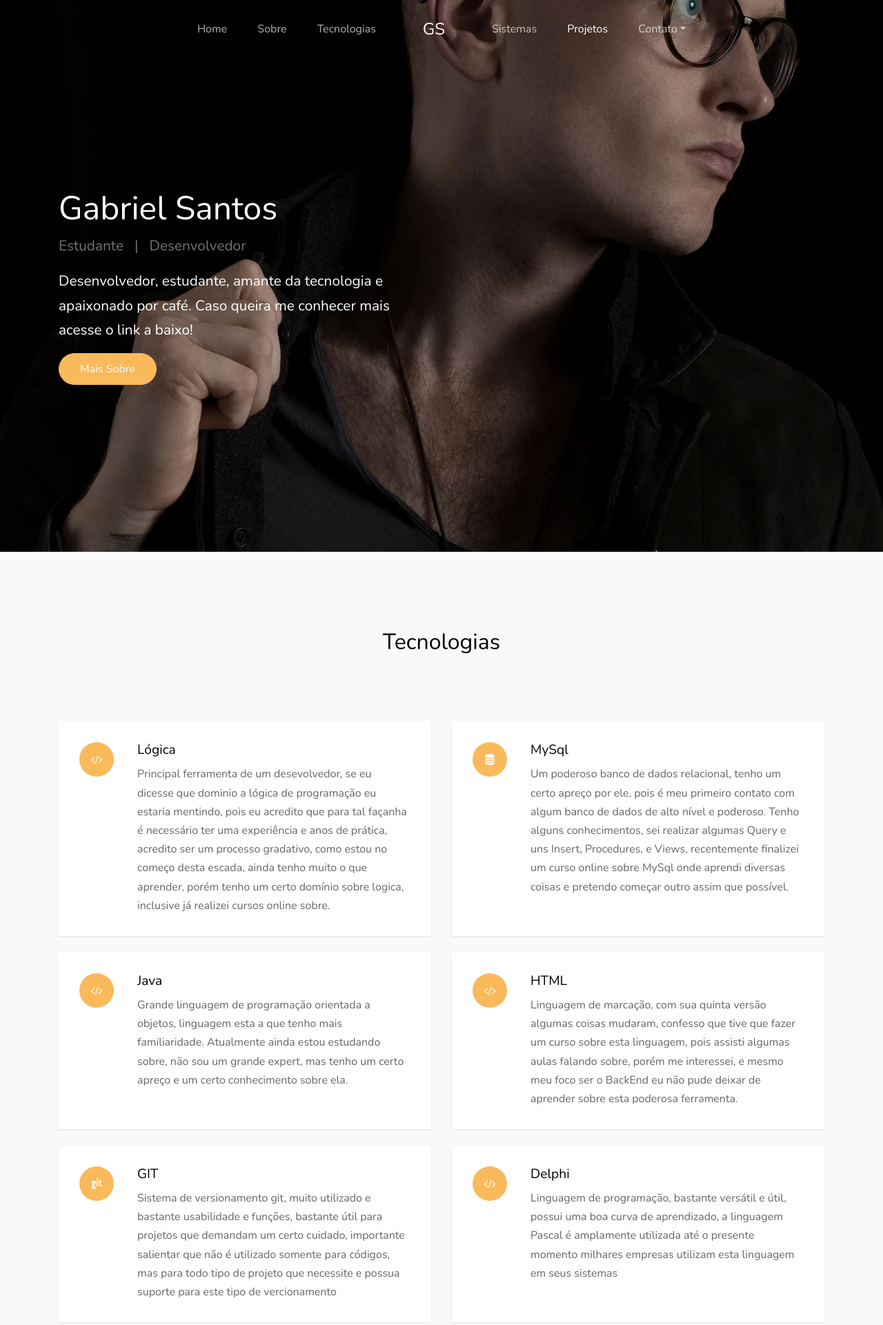
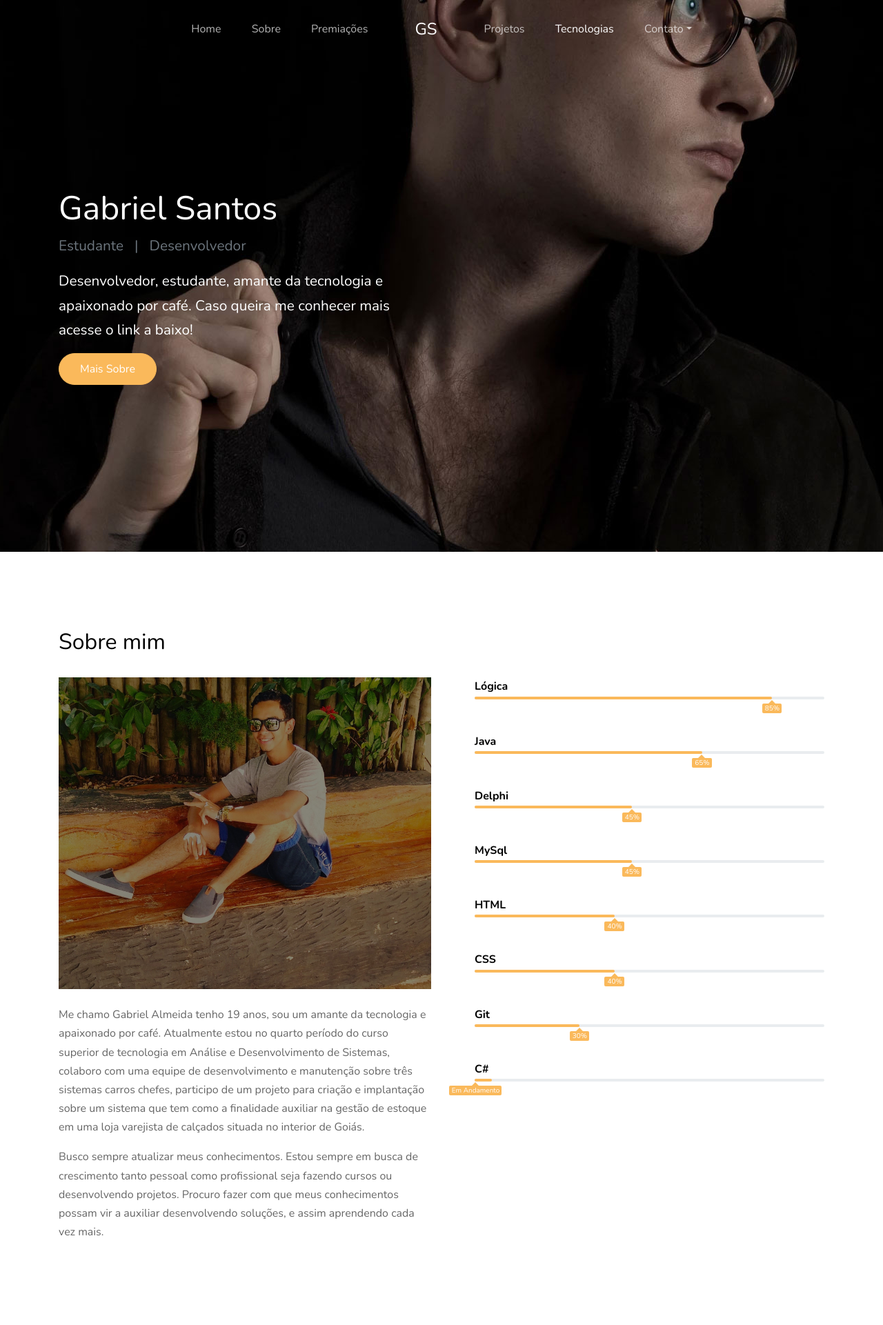
Before and after one commit to santos-gabriel/ProjetoSite, a PHP site: page /dev/ in a window 1280 px wide. Shown: the top 1921 px of the page at 69% size. Run offline with PHP 8.4, Linux system fonts and the light colour scheme; some web fonts are replaced.

Commit message:
alterções em textos

```diff
--- a/blog.php
+++ b/blog.php
@@ -1,4 +1,6 @@
+
 <section class="site-section bg-light" id="blog-section">
+<!--<section class="site-section bg-primary" id="blog-section">-->
       <div class="container">
         <div class="row">
 
--- a/comentarios.php
+++ b/comentarios.php
@@ -1,4 +1,6 @@
+
 <section class="site-section bg-primary">
+
       <div class="container">
         <div class="row">
           <div class="col-12 mb-5 position-relative">
--- a/contato.php
+++ b/contato.php
@@ -1,3 +1,4 @@
+
 <section class="site-section bg-primary" id="contact-section">
       <div class="container">
         <div class="row">
--- a/footer.php
+++ b/footer.php
@@ -51,8 +51,8 @@
           <div class="col-12 text-center">
             <!-- Link back to Colorlib can't be removed. Template is licensed under CC BY 3.0. -->
             <p>Copyright &copy;
-            <script>document.write(new Date().getFullYear());</script> Todos os direitos reservados | By <i
-              class="icon-heart-o" aria-hidden="true"></i><a href="http://localhost/dev/wsprojetos/projetosite/project/index.php" target="_blank"> GS Develpment</a></p>
+            <script>document.write(new Date().getFullYear());</script> Todos os direitos reservados | Powered By <i
+              class="icon-cog" aria-hidden="true"></i><a href="http://localhost/dev/wsprojetos/projetosite/project/index.php" target="_blank"> Colorlib & GS Development</a></p>
             <!-- Link back to Colorlib can't be removed. Template is licensed under CC BY 3.0. -->
           </div>
         </div>
--- a/fotos.php
+++ b/fotos.php
@@ -4,7 +4,7 @@
       <div class="container">
         <div class="row mb-5">
           <div class="col-12 position-relative">
-            <h2 class="section-title text-center mb-5">Meus Sistemas</h2>
+            <h2 class="section-title text-center mb-5">Certificados e Licenças</h2>
           </div>
         </div>
 
--- a/header.php
+++ b/header.php
@@ -8,7 +8,8 @@
               <ul class="site-menu main-menu js-clone-nav mr-auto d-none d-lg-block">
                 <li><a href="#home-section" class="nav-link">Home</a></li>
                 <li><a href="#about-section" class="nav-link">Sobre</a></li>
-                <li><a href="#services-section" class="nav-link">Tecnologias</a></li>
+                <li><a href="#portfolio-section" class="nav-link">Premiações</a></li>
+
               </ul>
             </nav>
           </div>
@@ -21,8 +22,9 @@
 
             <nav class="site-navigation position-relative" role="navigation">
               <ul class="site-menu main-menu js-clone-nav mr-auto d-none d-lg-block">
-                <li><a href="#portfolio-section" class="nav-link">Sistemas</a></li>
+
                 <li><a href="#blog-section" class="nav-link">Projetos</a></li>
+                <li><a href="#services-section" class="nav-link">Tecnologias</a></li>
                 <li class="nav-item dropdown">
                   <a class="nav-link dropdown-toggle" href="#" id="navbarDropdownMenuLink" role="button" data-toggle="dropdown" aria-haspopup="true" aria-expanded="false">Contato</a>
                   <div class="dropdown-menu" aria-labelledby="navbarDropdownMenuLink">
--- a/index.php
+++ b/index.php
@@ -25,7 +25,6 @@
 
       <div class="container">
         <div class="row justify-content-center">
-
           <div class="col-md-12 mt-lg-5 text-left align-self-center text-intro">
             <div class="row">
               <div class="col-lg-6">
@@ -37,28 +36,31 @@
               </div>
             </div>
           </div>
-
         </div>
       </div>
-
       <img src="images/credo_img_1.jpg" alt="Image" class="img-face">
 
     </div>
 
+
+
+    <div>
+      <?php include_once('about.php'); ?>
+    </div>
+
+    <div>
+      <?php include_once('fotos.php'); ?>
+    </div>
+
+    <div>
+      <?php include_once('blog.php'); ?>
+    </div>
 
     <div>
       <?php include_once('tecnologias.php'); ?>
     </div>
 
 
-    <div>
-	<?php include_once('about.php'); ?>
-	</div>
-
-
-    <div>
-	<?php include_once('fotos.php'); ?>
-	</div>
 
 
     <div>
@@ -66,12 +68,11 @@
     </div>
 
 
-	<div>
-	<?php include_once('blog.php'); ?>
-	</div>
+
+
 
     <div>
-	<?php include_once('contato.php'); ?>
+      <?//php include_once('contato.php'); ?>
     </div>
 
     <div>
```
Lines whose indentation alone changed are shown as unchanged.
